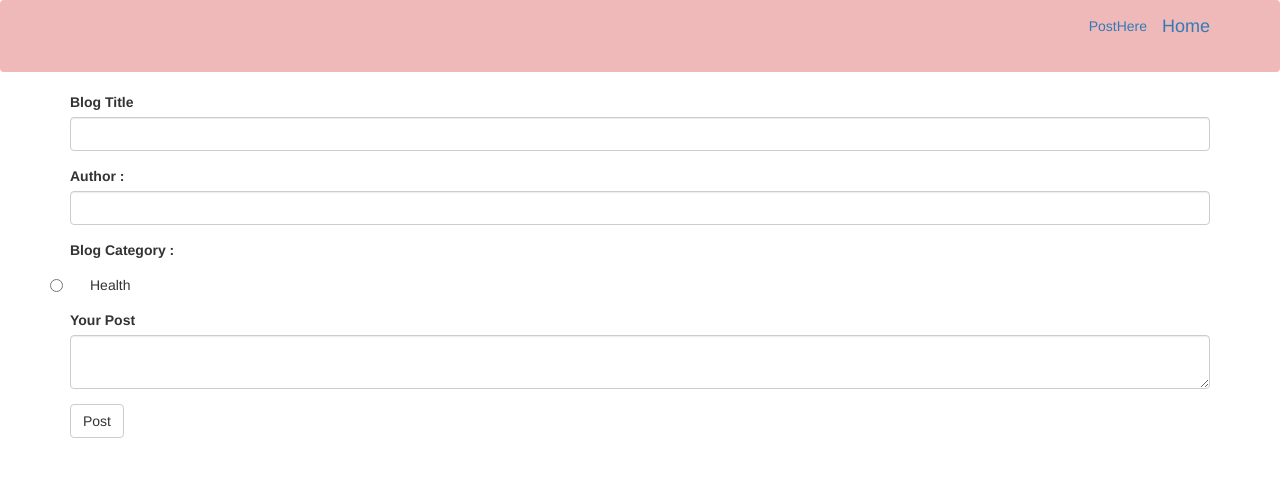
After one commit to Joseph-oderoh/Fitness_Freak, a Flask app: page /createpost in a window 1280 px wide. The commit adds this page. Shown: the top 477 px of the page. Run offline with Flask 2, Linux system fonts and the light colour scheme; some libraries are stand-ins or nearby versions; some web fonts are replaced.

Commit message:
add style to health page

```diff
--- a/app/health/forms.py
+++ b/app/health/forms.py
@@ -0,0 +1,14 @@
+from flask_wtf import FlaskForm
+from wtforms import StringField,TextAreaField,SubmitField,RadioField
+from wtforms.validators import InputRequired,Length,EqualTo
+
+class FormPost(FlaskForm):
+  title = StringField('Blog Title', validators=[InputRequired(), Length(1, 64)])
+  author = StringField('Author : ',)
+  category = RadioField('Blog Category :', choices = [('Health', 'Health')], validators = [InputRequired()])
+  content = TextAreaField('Your Post', validators=[InputRequired()])
+  submit = SubmitField('Post')
+
+
+class CommentForm(FlaskForm):
+  content = TextAreaField('Leave a comment ...', validators=[InputRequired()])
--- a/app/health/views.py
+++ b/app/health/views.py
@@ -1,6 +1,94 @@
 from . import health
-from flask import render_template
+from flask import render_template,redirect, request,url_for,abort,flash
+from .forms import CommentForm,FormPost
+from ..models import Comment,Post,User
+from flask_login import login_required,current_user
+from .. import db
 @health.route('/')
 def index():
     title = 'Health and Wellness'
-    return render_template('index.html', title=title)
+    post = Post.query.order_by(Post.date_created).all()
+    return render_template('index.html', title=title, post=post)
+
+
+
+
+@health.route('/createpost', methods=['GET', 'POST'])
+##@login_required
+def new_post():
+    form = FormPost()
+    if form.validate_on_submit():
+        title = form.title.data
+        content = form.content.data
+        new_post= Post(title=title, content=content) #user_id = currrent_user
+        new_post.save_blog()
+        flash('Your post has been Created','Success')
+        return redirect(url_for('health.index'))
+    return render_template('post.html', title='New Post',form = form)
+
+@health.route('/post/<post_id>', methods=['GET', 'POST'])
+def post(post_id):
+    post=Post.query.filter_by(id=post_id).first()
+    print(post)
+    return render_template('contpost.html',post=post)
+
+
+@health.route('/post/<post_id>/update',methods=['GET', 'POST'])
+#@login_required
+def update_post(post_id):
+    post=Post.query.filter_by(id=post_id).first()
+    if post.user != current_user:
+        abort(403)
+
+    form=FormPost()
+    if form.validate_on_submit():
+        post.title=form.title.data
+        post.content=form.content.data
+        db.session.commit()
+        flash('Your post has been Updated','Success')
+        return redirect(url_for('.post',post_id=post.id) )
+    elif request.method=='GET':
+        form.title.data=post.title
+        form.content.data=post.content
+
+    return render_template('post.html', form = form,title='Update Post')
+
+@health.route('/post/<post_id>/delete',methods=['GET', 'POST'])
+#@login_required
+def delete_post(post_id):
+    post=Post.query.filter_by(id=post_id).first()
+    if post.user != current_user:
+        abort(403)
+    db.session.delete(post)
+    db.session.commit()
+    flash('Your post has been deleted successfully!','success')
+    return redirect(url_for('health.index'))
+
+@health.route('/comments/<post_id>', methods=['GET', 'POST'])
+##@login_required
+def comments(post_id):
+    comments = Comment.query.filter_by(post_id=post_id).all()
+    post = Post.query.get(post_id)
+    form = CommentForm()
+    if post is None:
+        abort(404)
+    if form.validate_on_submit():
+            comment = Comment(
+            content=form.content.data,
+            post_id=post_id,
+            user_id=current_user.id
+        )
+            db.session.add(comment)
+            db.session.commit()
+            form.content.data = ''
+            flash('Your comment has been posted successfully!','success')
+    return render_template('comments.html',posts= post, comment=comments, form = form)
+
+@health.route('/comment/<comment_id>', methods=['POST','GET'])
+def delete_comment(comment_id):
+    comment = Comment.query.filter_by(id = comment_id).first()
+    post_id = comment.post_id
+    db.session.delete(comment)
+    db.session.commit()
+    flash('Your comment has been deleted successfully!','success')
+    return redirect(url_for('.post',post_id = post_id))
--- a/app/static/css/base.css
+++ b/app/static/css/base.css
@@ -30,3 +30,16 @@ body{
 .cont1{
     margin-bottom: 50px;
 }
+
+nav{
+    background-color: #EFB9B9;
+}
+
+.postt{
+    background-color: #EFB9B9;
+    border-radius: 45px;
+    margin-top: 50px;
+    padding: 20px;
+    font-weight: 700;
+
+}
--- a/app/templates/base.html
+++ b/app/templates/base.html
@@ -14,7 +14,10 @@
     {% block body %}
   <body>
 
-
+  <!-- Navbar block  -->
+  {% block navbar %}
+  {% include 'navbar.html' %}
+  {% endblock %}
     {% block styles %} {{super()}}
     <link
       href="{{url_for('static',filename='css/base.css')}}"
--- /dev/null
+++ b/app/templates/navbar.html
@@ -0,0 +1,11 @@
+<nav class="navbar navbar-light bg-light">
+    <div class="container">
+      <ul class="nav navbar-nav navbar-right">
+        <li class="nav-item">
+          <li><a href="/createpost" class="tag">PostHere</a>&nbsp;</li>
+        </li>
+        <li class="nav-item">
+        <li><a class="navbar-brand" href="/"> Home</a></li>
+        </li>
+    </div>
+  </nav>
--- /dev/null
+++ b/app/templates/post.html
@@ -0,0 +1,16 @@
+{% extends 'base.html'%}
+{% import 'bootstrap/wtf.html' as wtf%}
+{% block content %}
+ <body>
+  <div  class="container blg">
+
+      <div class="row">
+      <div class="col-md-12 ">
+
+          {{wtf.quick_form(form)}}
+      </div>
+    </div>
+</div>
+ </body>
+ {%endblock%}
+  </div>
```
Also changed, not shown: app/templates/contpost.html (added, +32 -0 lines), app/templates/index.html (+13 -0 lines), tests/test_user.py (added, +16 -0 lines).
